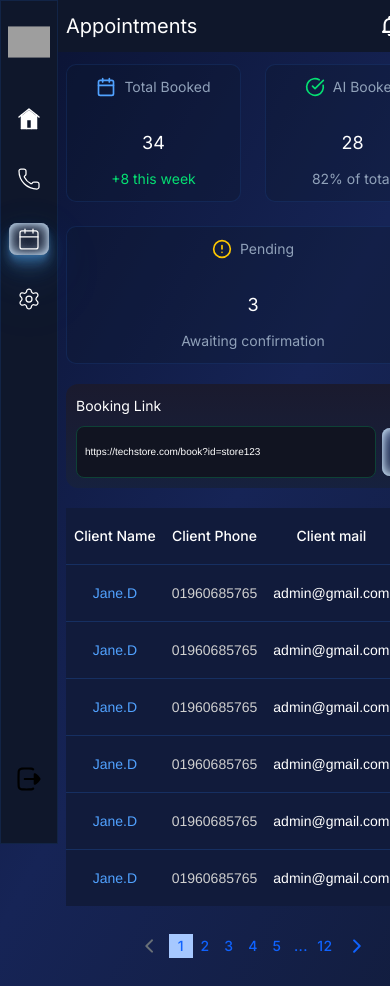
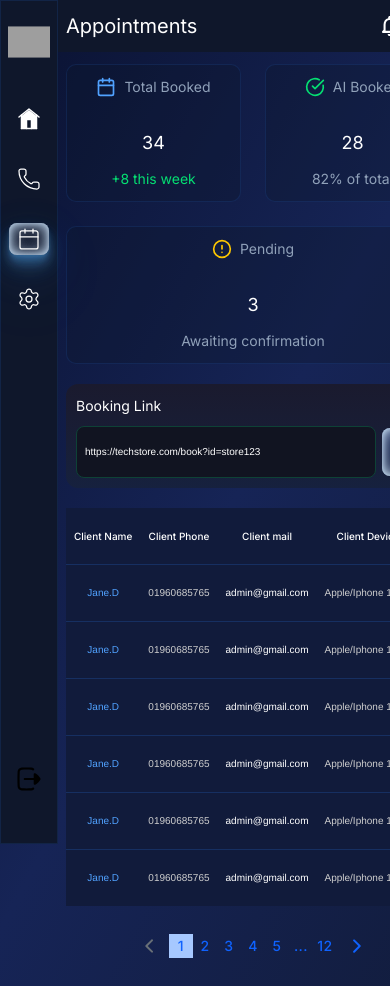
Before and after one commit to mdshihab-dev/ServiceSync, a React (Vite) app: page /appointments in a window 390 px wide. Shown: the top 986 px of the page. Built offline with nearby package versions, Linux system fonts and the light colour scheme; grey boxes are pictures that could not be loaded.

Commit message:
Update Table.jsx

```diff
--- a/src/components/Table.jsx
+++ b/src/components/Table.jsx
@@ -3,8 +3,8 @@
 import {paginationTableData} from '../projectData/data'
 import PaginationController from "./PaginationController"
 import { useState } from "react"
-    const styleHeader = "text-white py-4.5 font-inter text-sm leading-5 text-center"
-    const styleChildren = "py-4.5 font-arimo text-sm leading-5"
+    const styleHeader = "text-white py-4.5 font-inter text-[10px] sm:text-sm leading-5 text-center"
+    const styleChildren = "py-4.5 font-arimo text-[10px] sm:text-sm leading-5"
 
 const AppointmentTable = () => {
     const dataArray = [
```
